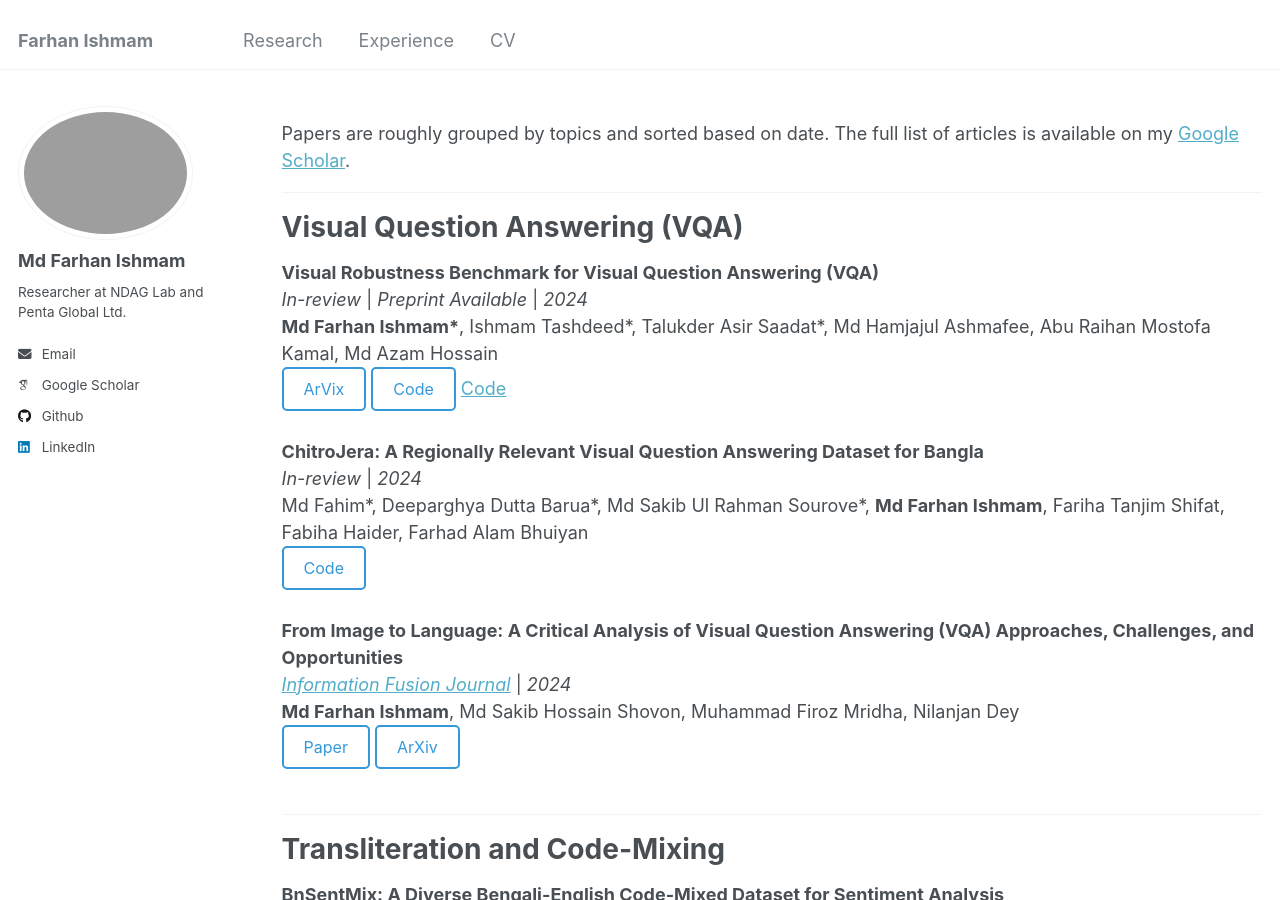
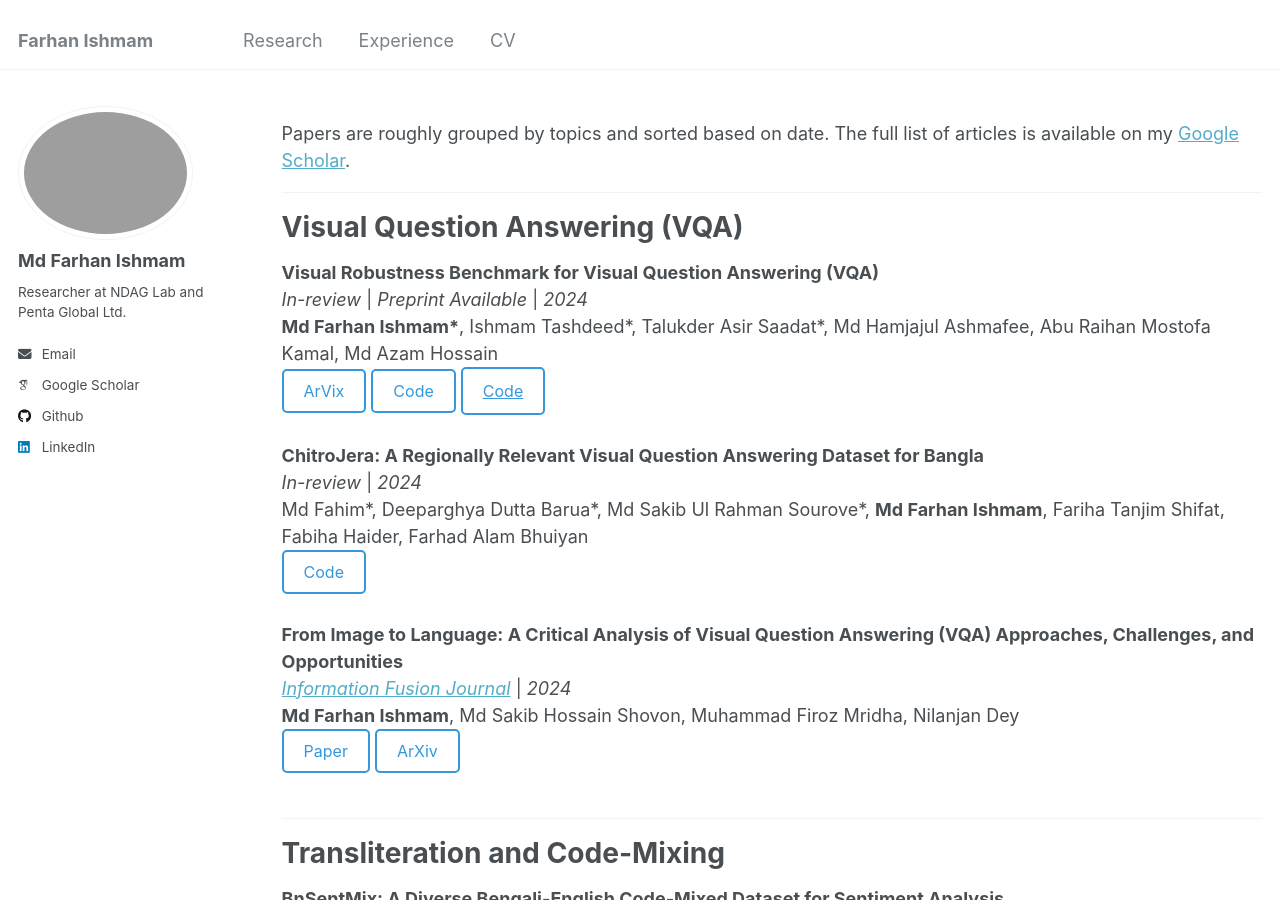
Before and after one commit to farhanishmam/farhanishmam.github.io, a Jekyll site: the page built from _pages/publications.html, in a window 1280 px wide and 900 px high. Built offline with Jekyll 4.4.1, drawn with Linux system fonts in a browser that asks for light colours; some web fonts are replaced.

Commit message:
Update publications.html

```diff
--- a/_pages/publications.html
+++ b/_pages/publications.html
@@ -40,7 +40,7 @@ The full list of articles is available on my <a href="https://scholar.google.com
     <strong>Md Farhan Ishmam*</strong>, Ishmam Tashdeed*, Talukder Asir Saadat*, Md Hamjajul Ashmafee, Abu Raihan Mostofa Kamal, Md Azam Hossain<br>
     <button class="transparent-button" onclick="window.location.href='https://arxiv.org/abs/2407.03386'">ArVix</button>
     <button class="transparent-button" onclick="window.location.href='https://github.com/ishmamt/VQA-Visual-Robustness-Benchmark'">Code</button>
-    <a href="https://www.example.com" class="button-link">
+    <a href="https://www.example.com" class="transparent-button">
         Code
     </a>
 </div>
```
